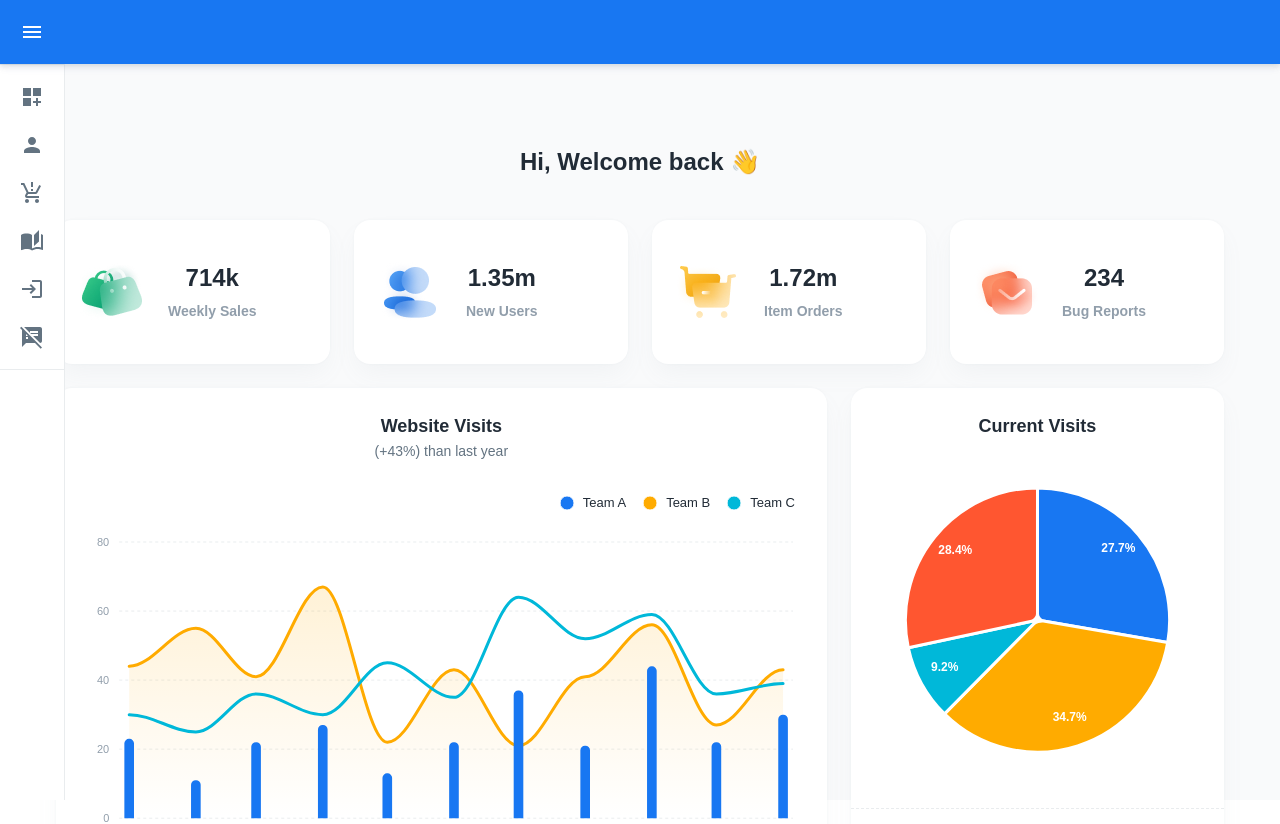
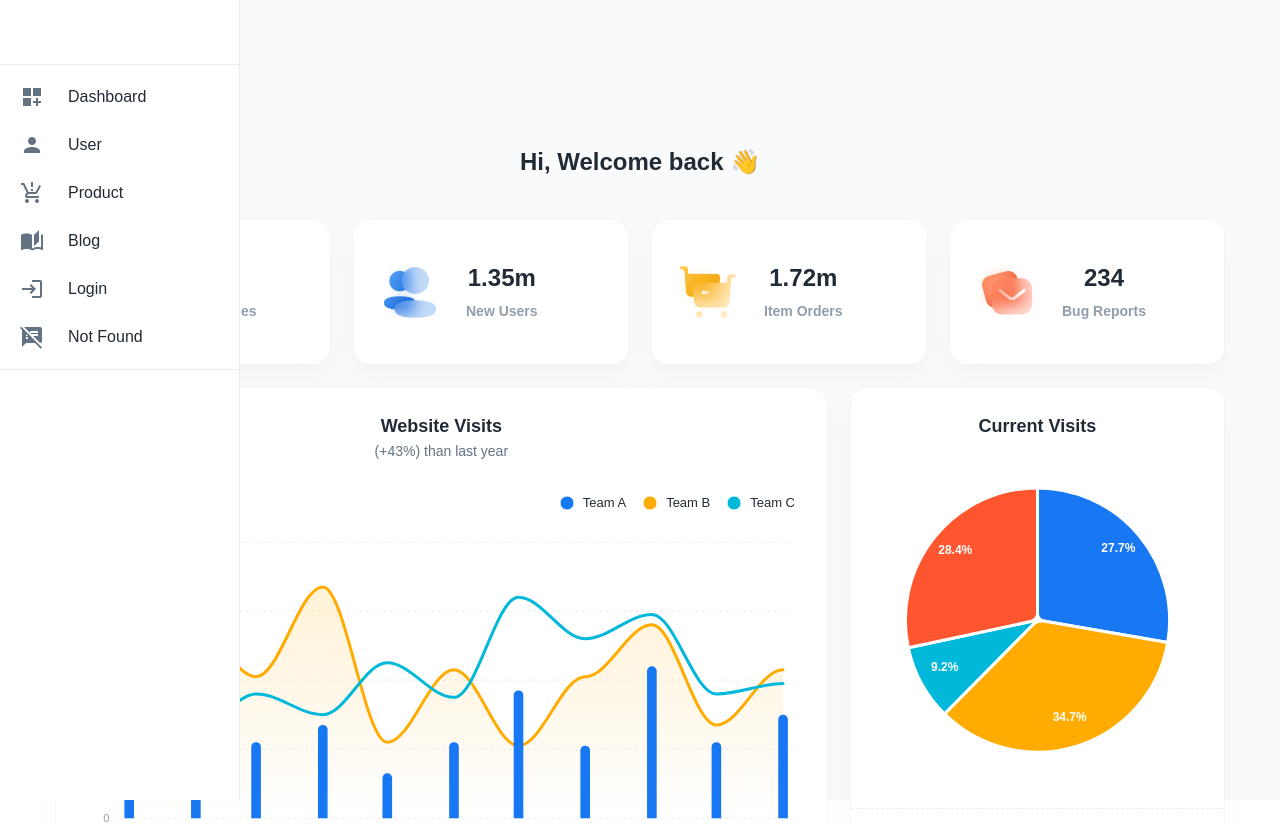
Before and after one commit to ShempyTamrakar/mui-template, a React (Vite) app: page / in a window 1280 px wide. Shown: the top 824 px of the page. Built offline with nearby package versions, Linux system fonts and the light colour scheme; some icons are missing; the HTML template or start-up script is replaced by a standard one.

Commit message:
sidebar auto open

```diff
--- a/src/components/shared/header.tsx
+++ b/src/components/shared/header.tsx
@@ -1,11 +1,8 @@
-import PropTypes from "prop-types";
-
 import Box from "@mui/material/Box";
 import Stack from "@mui/material/Stack";
 import Toolbar from "@mui/material/Toolbar";
 import { useTheme } from "@mui/material/styles";
 import IconButton from "@mui/material/IconButton";
-
 import { bgBlur } from "../../theme/css";
 import { NAV, HEADER } from "./config-layout";
 // import AccountPopover from "./common/account-popover";
@@ -45,21 +42,23 @@ export default function Header({ onOpenNav }: any) {
 
   return (
     <AppBar
-    //   sx={{
-    //     boxShadow: "none",
-    //     height: HEADER.H_MOBILE,
-    //     zIndex: theme.zIndex.appBar + 1,
-    //     ...bgBlur({
-    //       color: theme.palette.background.default,
-    //     }),
-    //     transition: theme.transitions.create(["height"], {
-    //       duration: theme.transitions.duration.shorter,
-    //     }),
-    //     ...(lgUp && {
-    //       width: `calc(100% - ${NAV.WIDTH + 1}px)`,
-    //       height: HEADER.H_DESKTOP,
-    //     }),
-    //   }}
+      sx={
+        {
+          boxShadow: "none",
+          height: HEADER.H_MOBILE,
+          zIndex: theme.zIndex.appBar + 1,
+          ...bgBlur({
+            color: theme.palette.background.default,
+          }),
+          transition: theme.transitions.create(["height"], {
+            duration: theme.transitions.duration.shorter,
+          }),
+          ...(lgUp && {
+            width: `calc(100% - ${NAV.WIDTH + 1}px)`,
+            height: HEADER.H_DESKTOP,
+          }),
+        } as any
+      }
     >
       <Toolbar
         sx={{
@@ -72,7 +71,3 @@ export default function Header({ onOpenNav }: any) {
     </AppBar>
   );
 }
-
-Header.propTypes = {
-  onOpenNav: PropTypes.func,
-};
--- a/src/components/shared/miniDrawer.tsx
+++ b/src/components/shared/miniDrawer.tsx
@@ -3,21 +3,16 @@ import { styled, useTheme, Theme, CSSObject } from "@mui/material/styles";
 import Box from "@mui/material/Box";
 import MuiDrawer from "@mui/material/Drawer";
 import MuiAppBar, { AppBarProps as MuiAppBarProps } from "@mui/material/AppBar";
-import Toolbar from "@mui/material/Toolbar";
 import List from "@mui/material/List";
 import CssBaseline from "@mui/material/CssBaseline";
-import Typography from "@mui/material/Typography";
 import Divider from "@mui/material/Divider";
-import IconButton from "@mui/material/IconButton";
-import MenuIcon from "@mui/icons-material/Menu";
-import ChevronLeftIcon from "@mui/icons-material/ChevronLeft";
-import ChevronRightIcon from "@mui/icons-material/ChevronRight";
 import ListItem from "@mui/material/ListItem";
 import ListItemButton from "@mui/material/ListItemButton";
 import ListItemIcon from "@mui/material/ListItemIcon";
 import ListItemText from "@mui/material/ListItemText";
 import data from "../../data";
 import { useNavigate } from "react-router-dom";
+import Header from "./header";
 
 const drawerWidth = 240;
 
@@ -92,7 +87,7 @@ const Drawer = styled(MuiDrawer, {
 
 export default function MiniDrawer() {
   const theme = useTheme();
-  const [open, setOpen] = React.useState(false);
+  const [open, setOpen] = React.useState(true);
   const navigate = useNavigate(); // Make sure to call useNavigate as a function to get the navigation function
 
   const handleDrawerOpen = () => {
@@ -104,16 +99,13 @@ export default function MiniDrawer() {
   };
   const tabClickEvent = (url: any, index: number) => {
     navigate(url.path); // Call the navigation function with the URL
-    handleDrawerClose();
   };
 
   return (
     <Box sx={{ display: "flex" }}>
       <CssBaseline />
       <AppBar position="fixed" open={open}>
-        <Toolbar>
-          <IconButton
-            color="inherit"
+        {/* <IconButton
           aria-label="open drawer"
           onClick={handleDrawerOpen}
           edge="start"
@@ -125,19 +117,20 @@ export default function MiniDrawer() {
           <MenuIcon />
         </IconButton>
         <Typography variant="h6" noWrap component="div">
-            {/* <Main /> */}
-          </Typography>
-        </Toolbar>
+          <Main />
+        </Typography> */}
+
+        <Header />
       </AppBar>
       <Drawer variant="permanent" open={open}>
         <DrawerHeader>
-          <IconButton onClick={handleDrawerClose}>
+          {/* <IconButton onClick={handleDrawerClose}>
             {theme.direction === "rtl" ? (
               <ChevronRightIcon />
             ) : (
               <ChevronLeftIcon />
             )}
-          </IconButton>
+          </IconButton> */}
         </DrawerHeader>
         <Divider />
         <List>
@@ -156,7 +149,6 @@ export default function MiniDrawer() {
                     mr: open ? 3 : "auto",
                     justifyContent: "center",
                   }}
-                  onClick={() => tabClickEvent(text, index)}
                 >
                   {text.icon}
                 </ListItemIcon>
```
Also changed, not shown: src/components/logo/logo.tsx (+22 -11 lines). Lines whose indentation alone changed are shown as unchanged.
